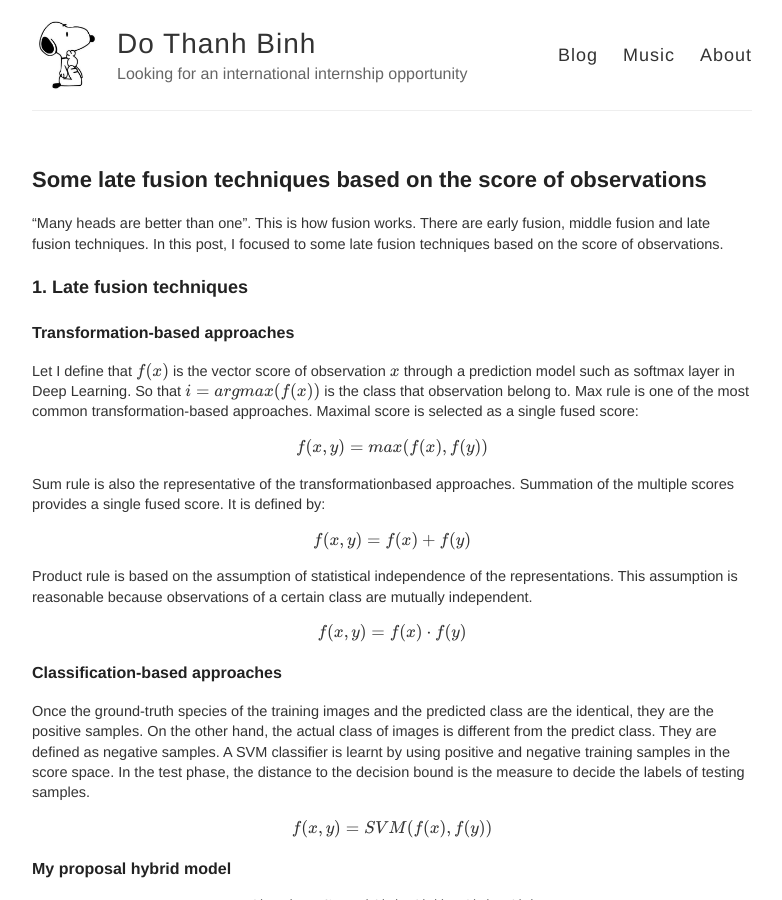
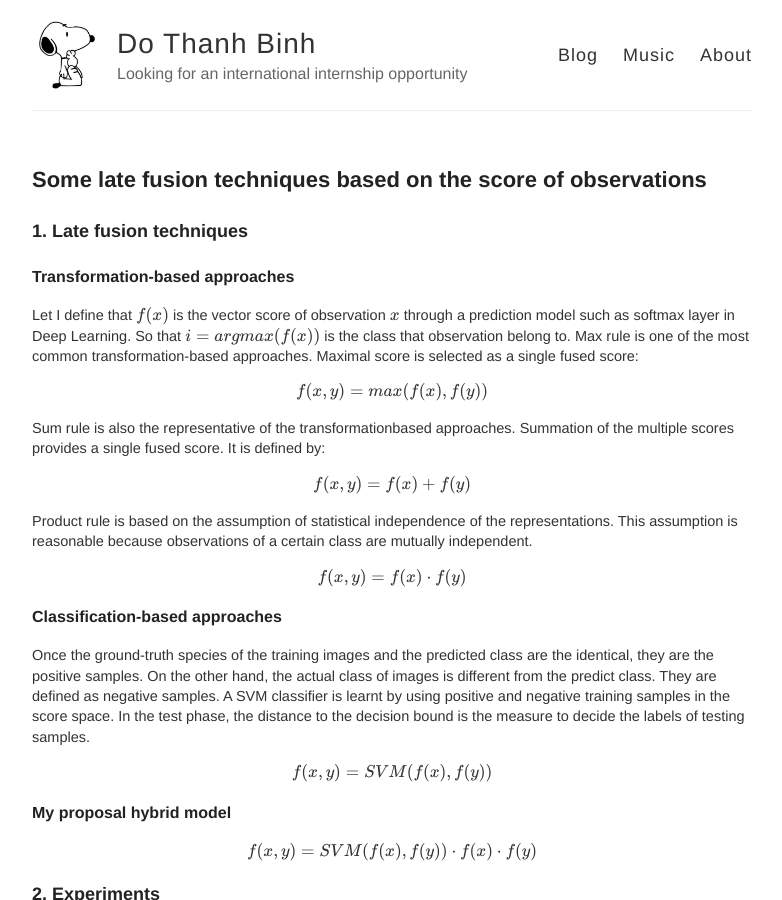
Before and after one commit to peace195/peace195.github.io, a Jekyll site: the page built from _posts/2017-08-01-late-fusion-score.md, in a window 1280 px wide and 900 px high. Shown: the whole window, without its empty margins (248-1030 px from the left). Built offline with Jekyll 4.4.1, drawn with Linux system fonts in a browser that asks for light colours; formulas are drawn with MathJax 3; comment, search, counter and statistics services are not loaded.

Commit message:
fix read

```diff
--- a/_includes/head.html
+++ b/_includes/head.html
@@ -4,6 +4,7 @@
   <meta name="viewport" content="width=device-width, initial-scale=1">
 
   <title>{% if page.title %}{{ page.title | escape }}{% else %}{{ site.title | escape }}{% endif %}</title>
+  <meta name="description" content="{{ page.excerpt | default: site.description | strip_html | normalize_whitespace | truncate: 160 | escape }}">
 
   <link rel="stylesheet" href="{{ "/assets/main.css" | relative_url }}">
   <link rel="canonical" href="{{ page.url | replace:'index.html','' | absolute_url }}">
--- a/_posts/2017-08-01-late-fusion-score.md
+++ b/_posts/2017-08-01-late-fusion-score.md
@@ -2,9 +2,6 @@
 layout: post
 title: Some late fusion techniques based on the score of observations
 ---
-
-"Many heads are better than one". This is how fusion works. There are early fusion, middle fusion and late fusion techniques.
-In this post, I focused to  some late fusion techniques based on the score of observations.
 
 ## 1. Late fusion techniques
 
```
